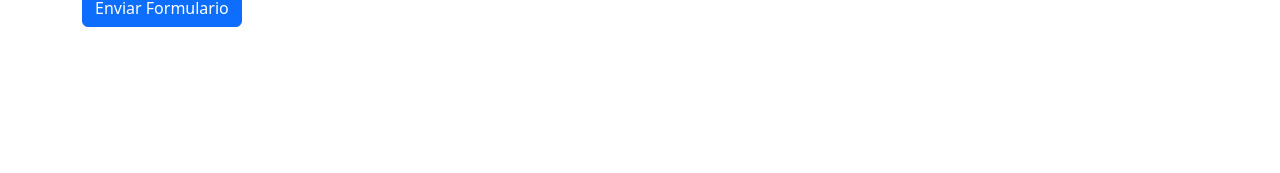
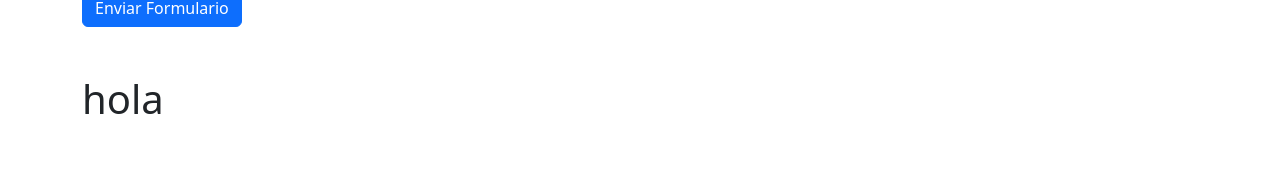
Before and after one commit to willygravino/lic-martinez, a plain HTML site: page contacto.html in a window 1280 px wide. Shown: the part 300-473 px from the top of the page. Drawn offline with Linux system fonts and the light colour scheme.

Commit message:
PROYECTO FINAL-DISEÑO WEB-V.9

```diff
--- a/contacto.html
+++ b/contacto.html
@@ -80,6 +80,8 @@
         </div>
       </form>
       <h1 class="mb-5"></h1>
+      <h1 class="mb-5">hola</h1>
+
 
     </main>
 
```
